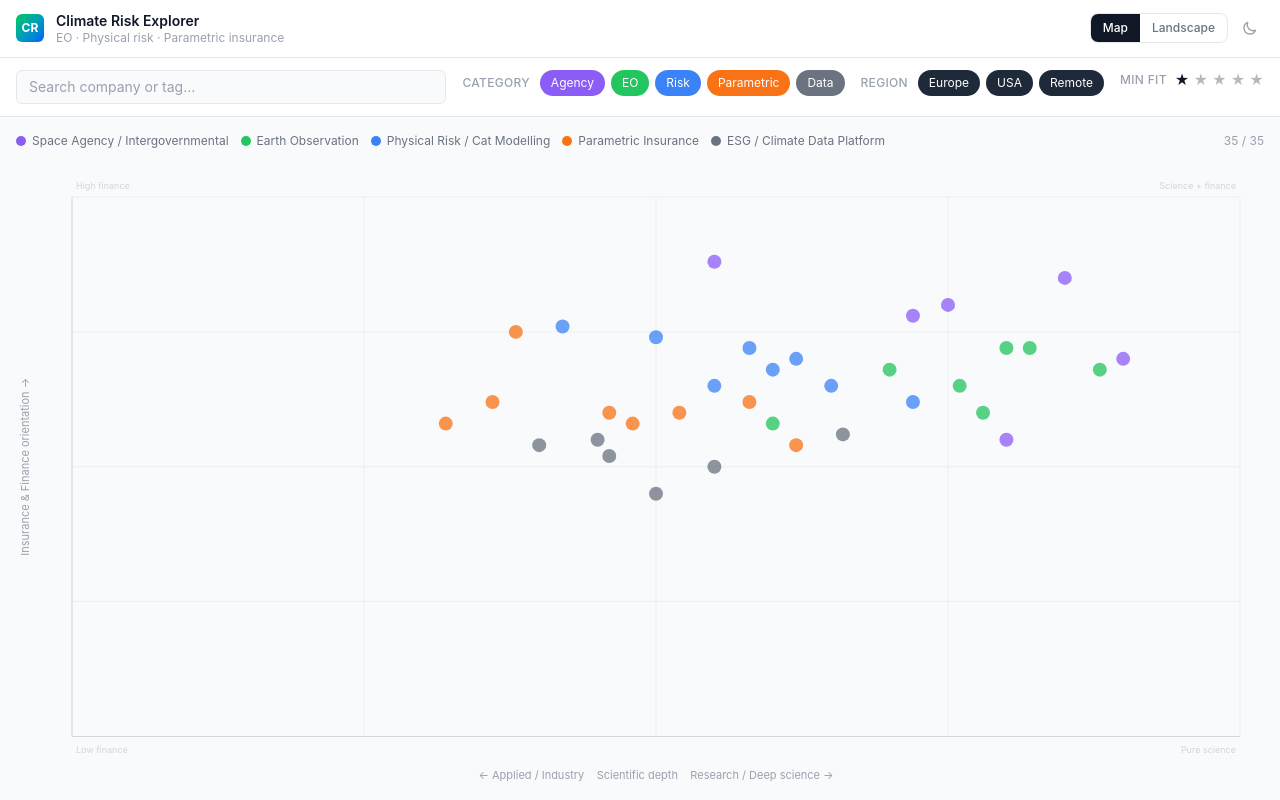
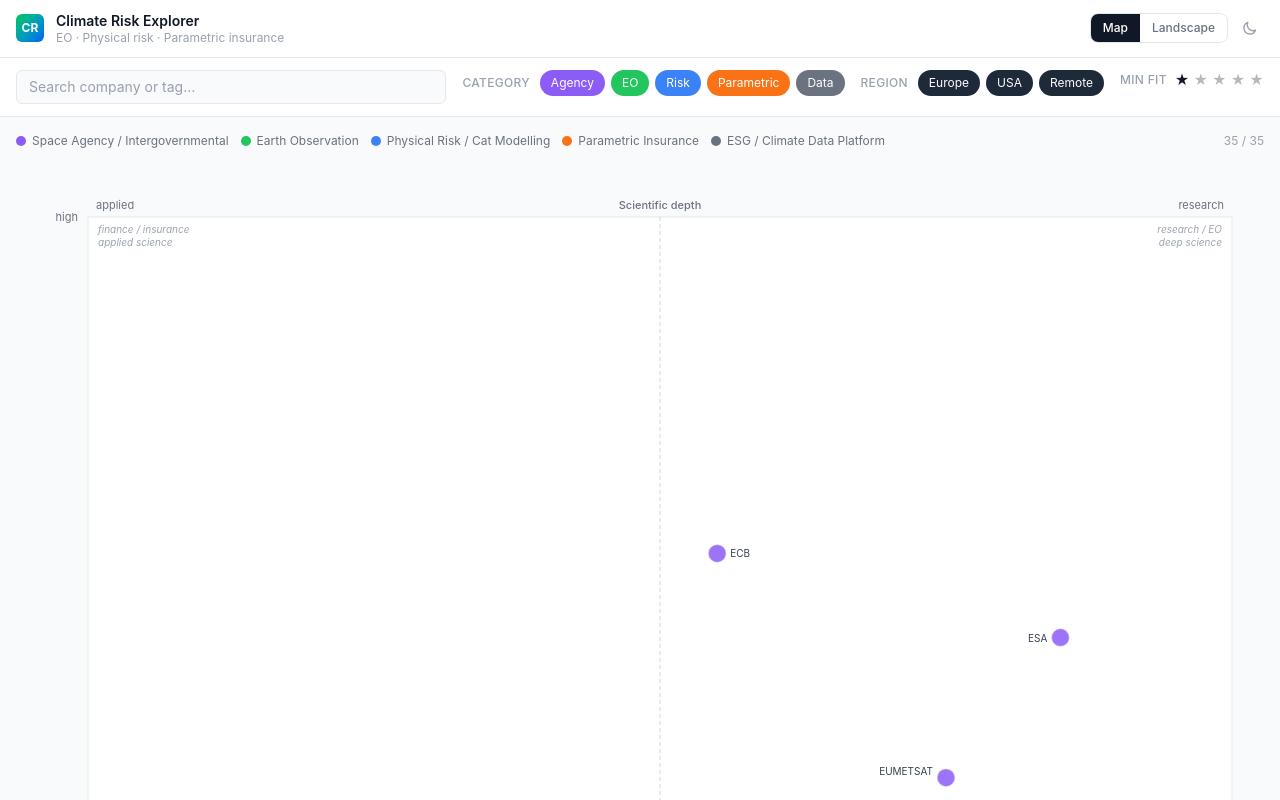
Before and after one commit to dbrisaro/climate-careers, a React (Vite) app: page / in a window 1280 px wide. Shown: the top 800 px of the page. Built offline with nearby package versions, Linux system fonts and the light colour scheme.

Commit message:
Redesign scatter map: company labels, quadrant labels, reference aesthetic

```diff
--- a/src/components/ScatterMap.jsx
+++ b/src/components/ScatterMap.jsx
@@ -1,10 +1,11 @@
 import { useState, useRef, useEffect, useCallback } from 'react';
 import { CATEGORY_CONFIG } from '../constants';
 
-const PAD = { top: 36, right: 24, bottom: 48, left: 56 };
+const PAD = { top: 56, right: 32, bottom: 64, left: 72 };
+const DOT_R = 9;
 
 function useSize(ref) {
-  const [size, setSize] = useState({ w: 600, h: 480 });
+  const [size, setSize] = useState({ w: 700, h: 520 });
   useEffect(() => {
     if (!ref.current) return;
     const ro = new ResizeObserver(([e]) => {
@@ -20,7 +21,6 @@
   const containerRef = useRef(null);
   const { w, h } = useSize(containerRef);
   const [hovered, setHovered] = useState(null);
-  const [tooltip, setTooltip] = useState({ x: 0, y: 0 });
 
   const plotW = w - PAD.left - PAD.right;
   const plotH = h - PAD.top - PAD.bottom;
@@ -28,145 +28,120 @@
   const toSvgX = (x) => PAD.left + x * plotW;
   const toSvgY = (y) => PAD.top + (1 - y) * plotH;
 
-  const handleMouseMove = useCallback((e, company) => {
-    const rect = containerRef.current?.getBoundingClientRect();
-    if (!rect) return;
-    setTooltip({ x: e.clientX - rect.left, y: e.clientY - rect.top });
-    setHovered(company);
-  }, []);
+  const handleMouseEnter = useCallback((company) => setHovered(company), []);
+  const handleMouseLeave = useCallback(() => setHovered(null), []);
 
-  const xTicks = [0, 0.25, 0.5, 0.75, 1];
-  const yTicks = [0, 0.25, 0.5, 0.75, 1];
+  const midX = PAD.left + plotW / 2;
+  const midY = PAD.top + plotH / 2;
 
   return (
     <div ref={containerRef} className="relative w-full h-full select-none">
-      <svg
-        width={w}
-        height={h}
-        className="overflow-visible"
-        onMouseLeave={() => setHovered(null)}
-      >
-        {/* Grid lines */}
-        {xTicks.map((t) => (
-          <line
-            key={`gx${t}`}
-            x1={toSvgX(t)}
-            x2={toSvgX(t)}
-            y1={PAD.top}
-            y2={PAD.top + plotH}
-            stroke="currentColor"
-            strokeOpacity={0.08}
-            strokeWidth={1}
-            className="text-gray-500"
-          />
-        ))}
-        {yTicks.map((t) => (
-          <line
-            key={`gy${t}`}
-            x1={PAD.left}
-            x2={PAD.left + plotW}
-            y1={toSvgY(t)}
-            y2={toSvgY(t)}
-            stroke="currentColor"
-            strokeOpacity={0.08}
-            strokeWidth={1}
-            className="text-gray-500"
-          />
-        ))}
+      <svg width={w} height={h} className="overflow-visible">
 
-        {/* Axes */}
-        <line x1={PAD.left} x2={PAD.left + plotW} y1={PAD.top + plotH} y2={PAD.top + plotH}
-          stroke="currentColor" strokeOpacity={0.2} strokeWidth={1} className="text-gray-500" />
-        <line x1={PAD.left} x2={PAD.left} y1={PAD.top} y2={PAD.top + plotH}
-          stroke="currentColor" strokeOpacity={0.2} strokeWidth={1} className="text-gray-500" />
+        {/* Plot background */}
+        <rect
+          x={PAD.left} y={PAD.top} width={plotW} height={plotH}
+          fill="white" stroke="#e5e7eb" strokeWidth={1}
+          className="dark:fill-gray-900 dark:stroke-gray-700"
+        />
 
-        {/* X axis label */}
+        {/* Quadrant dividers */}
+        <line x1={midX} x2={midX} y1={PAD.top} y2={PAD.top + plotH}
+          stroke="#d1d5db" strokeWidth={1} strokeDasharray="4 3"
+          className="dark:stroke-gray-600" />
+        <line x1={PAD.left} x2={PAD.left + plotW} y1={midY} y2={midY}
+          stroke="#d1d5db" strokeWidth={1} strokeDasharray="4 3"
+          className="dark:stroke-gray-600" />
+
+        {/* Quadrant corner labels */}
+        {/* Top-left */}
+        <text x={PAD.left + 10} y={PAD.top + 16} fontSize={10} fill="#9ca3af" fontStyle="italic" className="dark:fill-gray-500">finance / insurance</text>
+        <text x={PAD.left + 10} y={PAD.top + 29} fontSize={10} fill="#9ca3af" fontStyle="italic" className="dark:fill-gray-500">applied science</text>
+        {/* Top-right */}
+        <text x={PAD.left + plotW - 10} y={PAD.top + 16} fontSize={10} fill="#9ca3af" fontStyle="italic" textAnchor="end" className="dark:fill-gray-500">research / EO</text>
+        <text x={PAD.left + plotW - 10} y={PAD.top + 29} fontSize={10} fill="#9ca3af" fontStyle="italic" textAnchor="end" className="dark:fill-gray-500">deep science</text>
+        {/* Bottom-left */}
+        <text x={PAD.left + 10} y={PAD.top + plotH - 18} fontSize={10} fill="#9ca3af" fontStyle="italic" className="dark:fill-gray-500">low finance</text>
+        <text x={PAD.left + 10} y={PAD.top + plotH - 7} fontSize={10} fill="#9ca3af" fontStyle="italic" className="dark:fill-gray-500">applied science</text>
+        {/* Bottom-right */}
+        <text x={PAD.left + plotW - 10} y={PAD.top + plotH - 18} fontSize={10} fill="#9ca3af" fontStyle="italic" textAnchor="end" className="dark:fill-gray-500">research / EO</text>
+        <text x={PAD.left + plotW - 10} y={PAD.top + plotH - 7} fontSize={10} fill="#9ca3af" fontStyle="italic" textAnchor="end" className="dark:fill-gray-500">low finance</text>
+
+        {/* X axis top labels */}
+        <text x={PAD.left + 8} y={PAD.top - 8} fontSize={11} fill="#6b7280" className="dark:fill-gray-400">applied</text>
+        <text x={PAD.left + plotW - 8} y={PAD.top - 8} fontSize={11} fill="#6b7280" textAnchor="end" className="dark:fill-gray-400">research</text>
+        <text x={midX} y={PAD.top - 8} fontSize={11} fill="#6b7280" textAnchor="middle" fontWeight="500" className="dark:fill-gray-300">Scientific depth</text>
+
+        {/* X axis bottom labels */}
+        <text x={PAD.left + 8} y={PAD.top + plotH + 18} fontSize={10} fill="#9ca3af" className="dark:fill-gray-500">more applied / industry</text>
+        <text x={PAD.left + plotW - 8} y={PAD.top + plotH + 18} fontSize={10} fill="#9ca3af" textAnchor="end" className="dark:fill-gray-500">more scientific / research</text>
+
+        {/* Y axis labels */}
+        <text x={PAD.left - 10} y={PAD.top + 4} fontSize={11} fill="#6b7280" textAnchor="end" className="dark:fill-gray-400">high</text>
+        <text x={PAD.left - 10} y={PAD.top + plotH + 4} fontSize={11} fill="#6b7280" textAnchor="end" className="dark:fill-gray-400">low</text>
         <text
-          x={PAD.left + plotW / 2}
-          y={h - 6}
-          textAnchor="middle"
-          fontSize={11}
-          className="fill-gray-400"
+          x={18}
+          y={PAD.top + plotH / 2}
+          fontSize={11} fill="#6b7280" textAnchor="middle"
+          transform={`rotate(-90, 18, ${PAD.top + plotH / 2})`}
+          className="dark:fill-gray-400"
         >
-          ← Applied / Industry &nbsp;&nbsp; Scientific depth &nbsp;&nbsp; Research / Deep science →
+          Insurance/finance focus
         </text>
 
-        {/* Y axis label */}
-        <text
-          x={13}
-          y={PAD.top + plotH / 2}
-          textAnchor="middle"
-          fontSize={11}
-          transform={`rotate(-90, 13, ${PAD.top + plotH / 2})`}
-          className="fill-gray-400"
-        >
-          Insurance & Finance orientation →
-        </text>
-
-        {/* Corner labels */}
-        <text x={PAD.left + 4} y={PAD.top - 8} fontSize={9} className="fill-gray-300 dark:fill-gray-600">High finance</text>
-        <text x={PAD.left + plotW - 4} y={PAD.top - 8} fontSize={9} textAnchor="end" className="fill-gray-300 dark:fill-gray-600">Science + finance</text>
-        <text x={PAD.left + 4} y={PAD.top + plotH + 16} fontSize={9} className="fill-gray-300 dark:fill-gray-600">Low finance</text>
-        <text x={PAD.left + plotW - 4} y={PAD.top + plotH + 16} fontSize={9} textAnchor="end" className="fill-gray-300 dark:fill-gray-600">Pure science</text>
-
-        {/* Company dots */}
-        {companies.map((c) => {
+        {/* Company dots + labels */}
+        {companies.map((c, i) => {
           const cx = toSvgX(c.x);
           const cy = toSvgY(c.y);
           const cfg = CATEGORY_CONFIG[c.category];
           const isSelected = selected?.name === c.name;
           const isHovered = hovered?.name === c.name;
-          const r = isSelected ? 10 : isHovered ? 9 : 7;
+          const r = isSelected ? DOT_R + 3 : isHovered ? DOT_R + 2 : DOT_R;
+
+          // Alternate label above/below dot to reduce overlap in dense clusters
+          const labelRight = cx < PAD.left + plotW * 0.72;
+          const labelX = labelRight ? cx + r + 4 : cx - r - 4;
+          const labelAnchor = labelRight ? 'start' : 'end';
+          // Stagger vertical offset by index to spread overlapping labels
+          const yOffset = (i % 2 === 0) ? 4 : -3;
 
           return (
             <g key={c.name}>
               {(isSelected || isHovered) && (
-                <circle
-                  cx={cx}
-                  cy={cy}
-                  r={r + 4}
-                  fill={cfg.color}
-                  opacity={0.15}
-                />
+                <circle cx={cx} cy={cy} r={r + 5} fill={cfg.color} opacity={0.15} />
               )}
               <circle
-                cx={cx}
-                cy={cy}
-                r={r}
+                cx={cx} cy={cy} r={r}
                 fill={cfg.color}
-                opacity={isSelected ? 1 : isHovered ? 0.9 : 0.75}
-                stroke={isSelected ? 'white' : 'transparent'}
-                strokeWidth={2}
+                opacity={isSelected ? 1 : 0.85}
+                stroke={isSelected ? 'white' : isHovered ? 'white' : 'rgba(255,255,255,0.4)'}
+                strokeWidth={isSelected ? 2.5 : 1.5}
                 className="cursor-pointer transition-all duration-100"
-                onMouseMove={(e) => handleMouseMove(e, c)}
-                onMouseLeave={() => setHovered(null)}
+                onMouseEnter={() => handleMouseEnter(c)}
+                onMouseLeave={handleMouseLeave}
                 onClick={() => onSelect(isSelected ? null : c)}
               />
+              <text
+                x={labelX}
+                y={cy + yOffset}
+                fontSize={isSelected || isHovered ? 11 : 10}
+                fontWeight={isSelected || isHovered ? '600' : '400'}
+                fill={isSelected || isHovered ? '#111827' : '#374151'}
+                textAnchor={labelAnchor}
+                className="cursor-pointer pointer-events-none dark:fill-gray-200"
+                style={{ userSelect: 'none' }}
+              >
+                {c.name}
+              </text>
             </g>
           );
         })}
       </svg>
 
-      {/* Tooltip */}
-      {hovered && (
-        <div
-          className="pointer-events-none absolute z-10 bg-white dark:bg-gray-900 border border-gray-200 dark:border-gray-700 rounded-lg shadow-lg px-3 py-2 text-sm max-w-56"
-          style={{
-            left: Math.min(tooltip.x + 12, w - 230),
-            top: Math.max(tooltip.y - 40, 4),
-          }}
-        >
-          <p className="font-semibold text-gray-900 dark:text-gray-50">{hovered.name}</p>
-          <p className="text-gray-500 dark:text-gray-400 text-xs mt-0.5 leading-snug line-clamp-2">
-            {hovered.description}
-          </p>
-          <div className="flex gap-0.5 mt-1">
-            {[1,2,3,4,5].map(i => (
-              <span key={i} className={`text-xs ${i <= hovered.fit ? 'text-amber-400' : 'text-gray-200 dark:text-gray-700'}`}>★</span>
-            ))}
-          </div>
-        </div>
-      )}
+      {/* Bottom hint */}
+      <p className="text-xs text-gray-400 dark:text-gray-500 mt-1 px-1">
+        Haz click en cualquier empresa para ver detalles y fit con tu perfil.
+      </p>
     </div>
   );
 }
```
